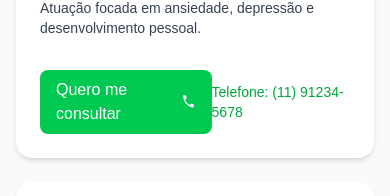
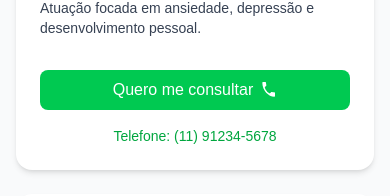
Before and after one commit to Lucasemanuel62/PsiPermita, a Next.js app: page /agendamento in a window 390 px wide. Shown: the part 500-696 px from the top of the page. Built offline with nearby package versions, Linux system fonts and the light colour scheme.

Commit message:
Ajuste do botão do psicologocard

```diff
--- a/src/app/components/PsicologoCard.tsx
+++ b/src/app/components/PsicologoCard.tsx
@@ -96,17 +96,17 @@ const PsychologistCard: FC<PsychologistCardProps> = ({
             </div>
 
             {/* Botão de contato */}
-            <div className="flex items-center justify-between mt-4">
+            <div className="flex flex-col sm:flex-row sm:items-center sm:justify-between gap-4 mt-4">
                 <a
                     href={`https://wa.me/${whatsapp.replace(/\D/g, "")}`}
                     target="_blank"
                     rel="noopener noreferrer"
-                    className="bg-green-500 text-white px-4 py-2 rounded-lg flex items-center gap-2 hover:bg-green-600 transition"
+                    className="bg-green-500 text-white px-4 py-2 rounded-lg flex items-center justify-center gap-2 hover:bg-green-600 transition"
                 >
                     Quero me consultar
                     <PhoneIcon className="w-4 h-4" />
                 </a>
-                <span className="text-green-600 text-sm">Telefone: {whatsapp}</span>
+                <span className="text-green-600 text-sm text-center sm:text-left">Telefone: {whatsapp}</span>
             </div>
         </div>
     )
```
